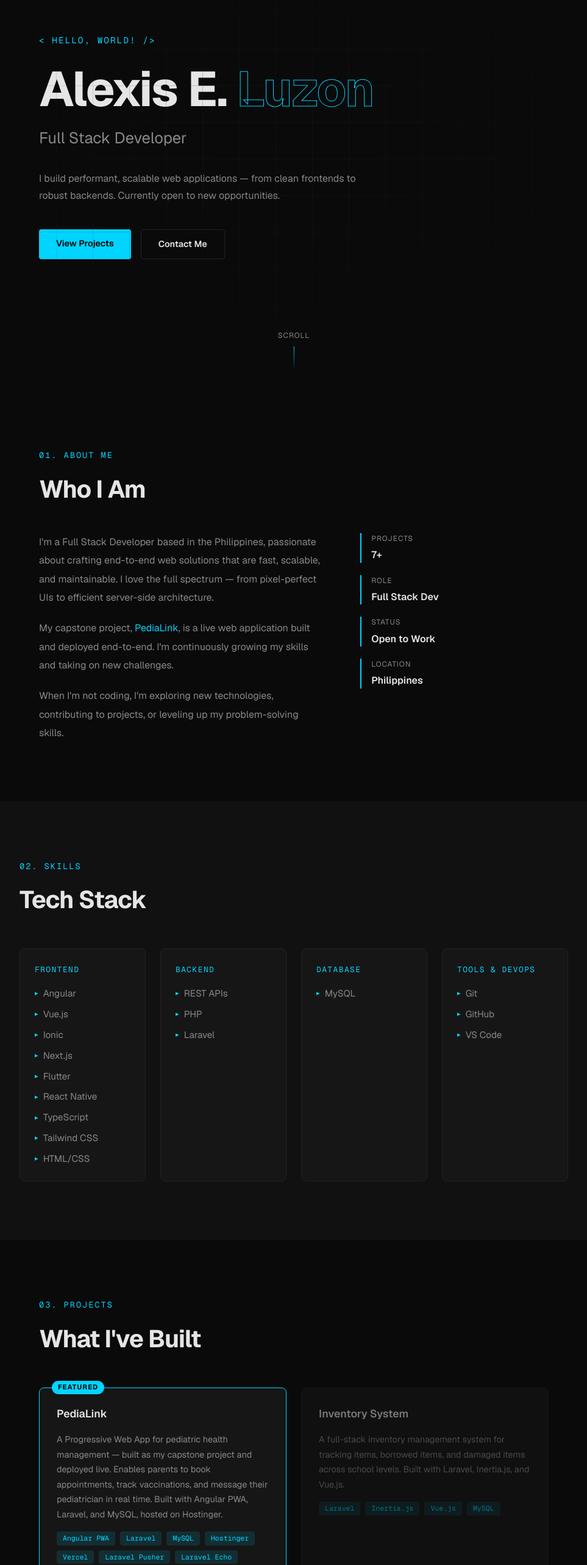
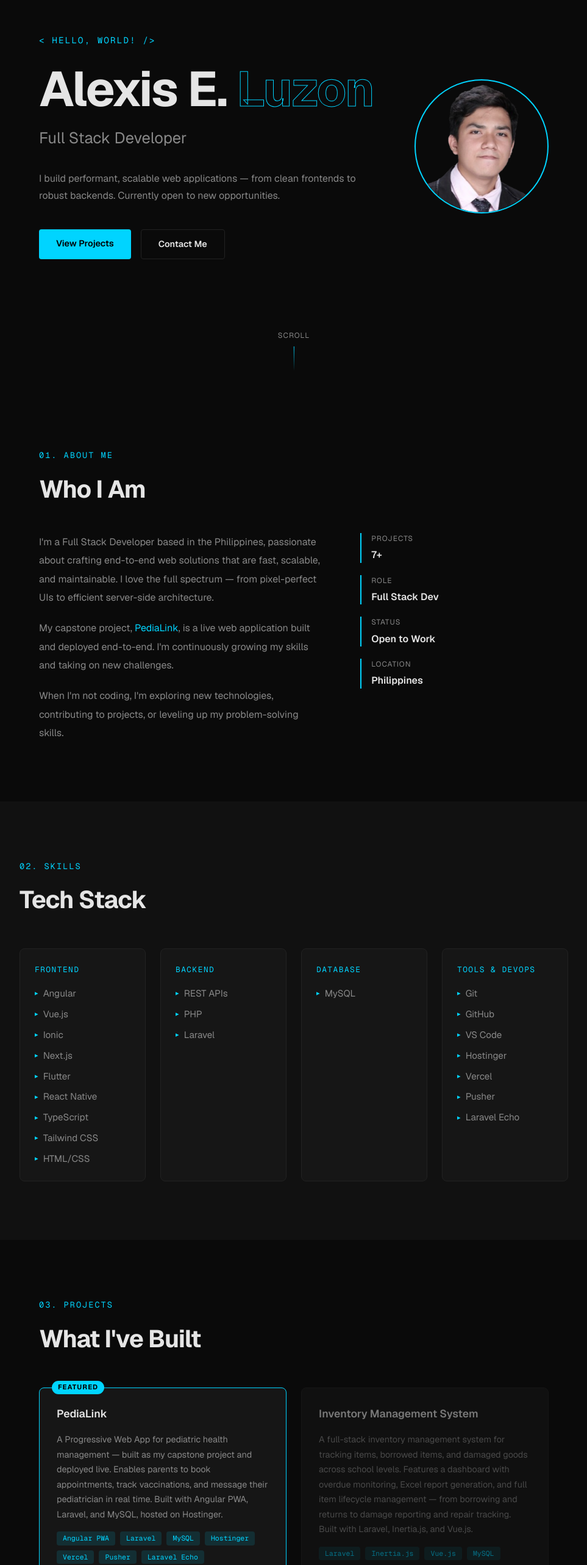
Before and after one commit to alexiseluzon/Portfolio, a Next.js app: page / in a window 1280 px wide. Shown: the part 160-2726 px from the top of the page at 61% size, without its empty margins (158-1121 px from the left). Built offline with nearby package versions, Linux system fonts and the light colour scheme.

Commit message:
Added profile picture

```diff
--- a/components/About.tsx
+++ b/components/About.tsx
@@ -1,6 +1,11 @@
 "use client";
 
 export default function About() {
+  <style>{`
+    @media (max-width: 640px) {
+      .about-grid { grid-template-columns: 1fr !important; gap: 2rem !important; }
+    }
+  `}</style>
   return (
     <section
       id="about"
@@ -41,7 +46,7 @@ export default function About() {
           gap: "4rem",
           alignItems: "start",
         }}
-        className="flex flex-col md:grid"
+        className="about-grid"
       >
         <div
           style={{
--- a/components/Hero.tsx
+++ b/components/Hero.tsx
@@ -7,16 +7,26 @@ export default function Hero() {
         style={{
           minHeight: "100vh",
           display: "flex",
-        flexDirection: "column",
-        justifyContent: "center",
+          flexDirection: "row",
+          alignItems: "center",
+          justifyContent: "space-between",
+          gap: "3rem",
           padding: "0 2rem",
           maxWidth: "900px",
           margin: "0 auto",
           position: "relative",
         }}
       >
+        <style>{`
+          #hero { flex-direction: row !important; }
+          @media (max-width: 640px) {
+            #hero { flex-direction: column-reverse !important; padding-top: 7rem !important; justify-content: center !important; }
+            #hero-image img { width: 150px !important; height: 150px !important; }
+            #hero-image { display: flex; justify-content: center; }
+          }
+        `}</style>
         {/* Grid background accent */}
-      <div
+        {/* <div
           aria-hidden
           style={{
             position: "absolute",
@@ -29,8 +39,9 @@ export default function Hero() {
             maskImage:
               "radial-gradient(ellipse 80% 60% at 50% 50%, black 0%, transparent 100%)",
           }}
-      />
+        /> */}
 
+          <div style={{ flex: 1 }}>
           <p
             style={{
               fontFamily: "var(--font-geist-mono)",
@@ -128,6 +139,13 @@ export default function Hero() {
               Contact Me
             </a>
           </div>
+        </div>
+
+        {/* Profile image */}
+          <div id="hero-image" style={{ flexShrink: 0 }}>
+            <img src="/Pic1.png" alt="Alexis Luzon" style={{ width: "220px", height: "220px",
+              borderRadius: "50%", objectFit: "cover", border: "2px solid var(--accent)" }} />
+          </div>
 
         {/* Scroll indicator */}
         <div
--- a/components/Projects.tsx
+++ b/components/Projects.tsx
@@ -5,16 +5,16 @@ const projects = [
     title: "PediaLink",
     description:
       "A Progressive Web App for pediatric health management — built as my capstone project and deployed live. Enables parents to book appointments, track vaccinations, and message their pediatrician in real time. Built with Angular PWA, Laravel, and MySQL, hosted on Hostinger.",
-    tags: ["Angular PWA", "Laravel", "MySQL", "Hostinger", "Vercel", "Laravel Pusher", "Laravel Echo"],
+    tags: ["Angular PWA", "Laravel", "MySQL", "Hostinger", "Vercel", "Pusher", "Laravel Echo"],
     link: "https://pedialink.site",
     vercelLink: "https://pedia-link.vercel.app",
     github: "https://github.com/alexiseluzon/PediaEaseFrontend",
     featured: true,
   },
   {
-    title: "Inventory System",
+    title: "Inventory Management System",
     description:
-      "A full-stack inventory management system for tracking items, borrowed items, and damaged items across school levels. Built with Laravel, Inertia.js, and Vue.js.",
+      "A full-stack inventory management system for tracking items, borrowed items, and damaged goods across school levels. Features a dashboard with overdue monitoring, Excel report generation, and full item lifecycle management — from borrowing and returns to damage reporting and repair tracking. Built with Laravel, Inertia.js, and Vue.js.",
     tags: ["Laravel", "Inertia.js", "Vue.js", "MySQL"],
     link: "https://inventory-laravel-inertia.pedialink.site",
     github: "https://github.com/alexiseluzon/Inventory-Laravel-Inertia",
--- a/components/Skills.tsx
+++ b/components/Skills.tsx
@@ -16,7 +16,7 @@ const skillGroups = [
   },
   {
     category: "Tools & DevOps",
-    skills: ["Git", "GitHub", "VS Code"],
+    skills: ["Git", "GitHub", "VS Code", "Hostinger", "Vercel", "Pusher", "Laravel Echo"],
   },
 ];
 
```
Also changed, not shown: public/Pic1.png (added). Lines whose indentation alone changed are shown as unchanged.
